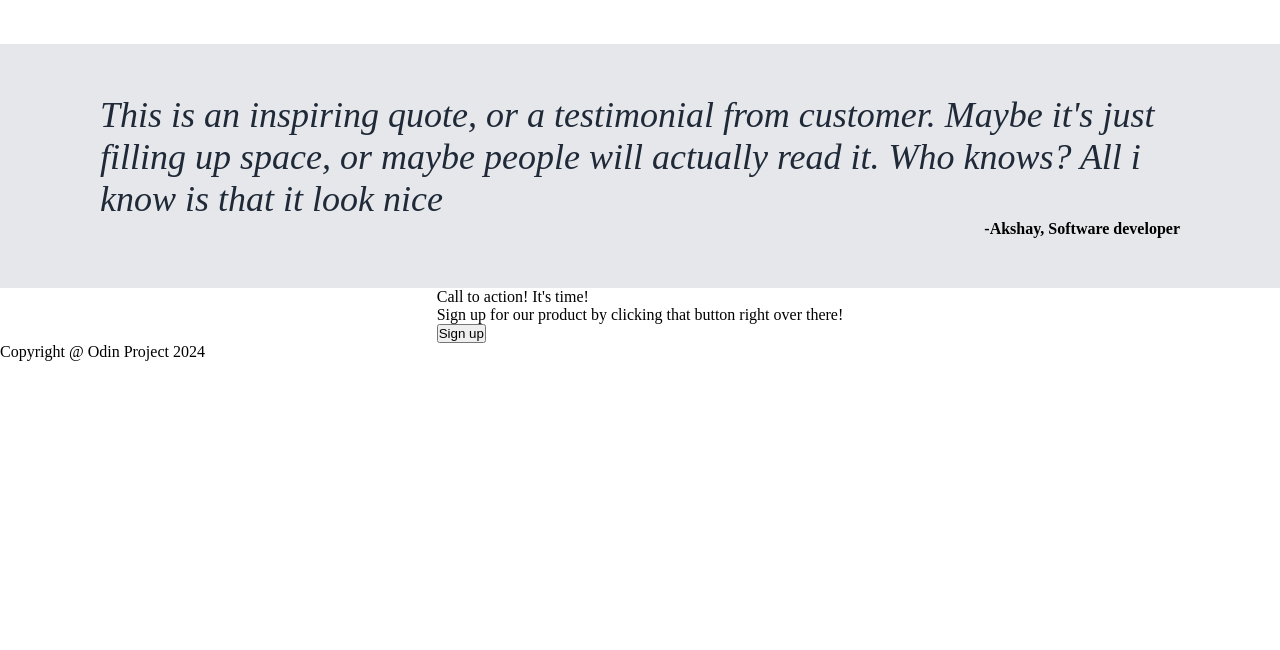
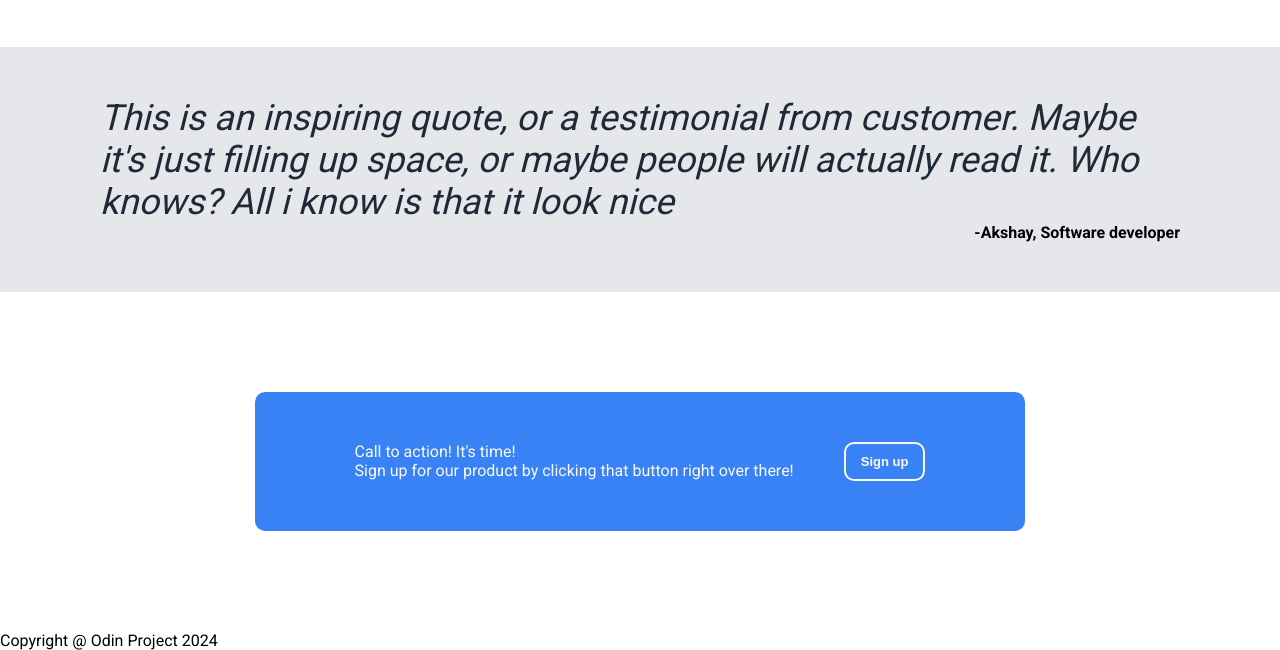
Before and after one commit to Akshayyborade/DemoLandingPage, a plain HTML site: page index.html in a window 1280 px wide. Shown: the part 707-1357 px from the top of the page. Before the commit the page ends 1068 px from the top, so only its background shows below. Drawn offline with Linux system fonts and the light colour scheme.

Commit message:
font family updated

```diff
--- a/index.css
+++ b/index.css
@@ -5,7 +5,7 @@
 body{
     display: flex;
     flex-direction: column;
-
+    font-family: 'Roboto', sans-serif;
 }
 header{
     display: flex;
@@ -35,7 +35,7 @@ a{
 main{
    display: flex;
    flex-direction: column;
-   flex:1;
+
    justify-content: center;
    align-items: center;
 }
@@ -51,7 +51,8 @@ main{
     align-items: center;
     justify-content: space-between;
     gap: 50px;
-    flex: 1;
+
+
 
 
 }
@@ -59,6 +60,7 @@ main{
     display: flex;
     flex-direction: column;
     gap: 15px;
+
 }
 .hero-title{
     font-size: 48px;
@@ -140,3 +142,33 @@ main{
    font-weight: bold;
 }
 /*  */
+.contact{
+    padding: 100px 150px;
+}
+.contact-us{
+    display: flex;
+    justify-items: center;
+    justify-content: space-between;
+    background-color: #3882f6;
+    padding: 50px 100px;
+    border-radius: 10px;
+    gap: 50px;
+    color: #f9faf8;
+}
+.contact-button{
+    display: flex;
+    align-items: center;
+}
+.contact-button button{
+    background-color: #3882f6;
+    color: #f9faf8;
+    font-weight: bold;
+    font-size: small;
+    border: 2px solid #f9faf8;
+
+    border-radius: 10px;
+    padding: 10px 15px;
+    width: max-content;
+
+
+}
--- a/index.html
+++ b/index.html
@@ -4,6 +4,7 @@
         <meta charset="UTF-8" />
         <meta name="viewport" content="width=device-width, initial-scale=1.0" />
         <title>Landing Page</title>
+        <link href="https://fonts.googleapis.com/css2?family=Roboto:wght@400;700&display=swap" rel="stylesheet">
         <link href="index.css" rel="stylesheet" />
     </head>
 
@@ -80,16 +81,20 @@
                 </div>
                 <div class="author">-Akshay, Software developer</div>
             </div>
+            <div class="contact">
                 <div class="contact-us">
                     <div class="contact-text">
-                    <div class="contact-title">Call to action! It's time!</div>
+                        <div class="contact-title">
+                            Call to action! It's time!
+                        </div>
                         <div class="contact-subtitle">
-                        Sign up for our product by clicking that button right
-                        over there!
+                            Sign up for our product by clicking that button
+                            right over there!
                         </div>
                     </div>
                     <div class="contact-button">
                         <button>Sign up</button>
+                    </div>
                 </div>
             </div>
         </main>
```
Lines whose indentation alone changed are shown as unchanged.
